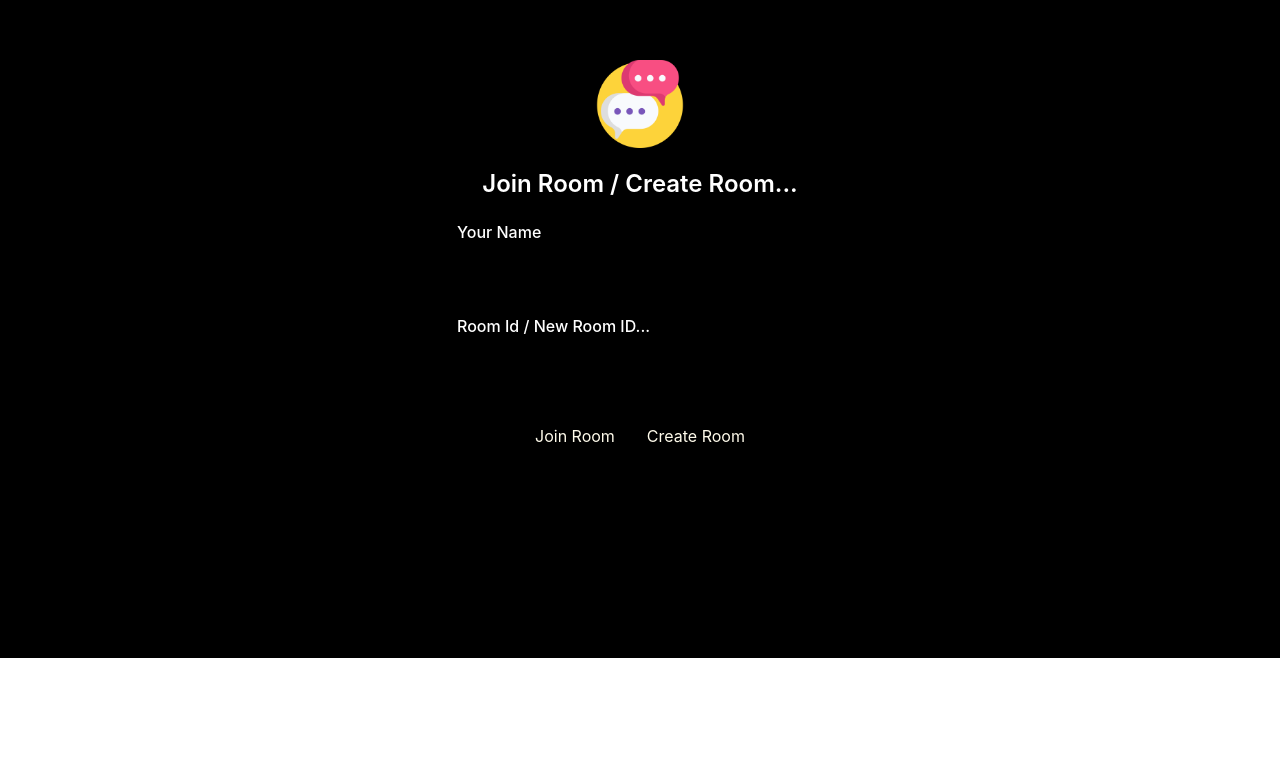
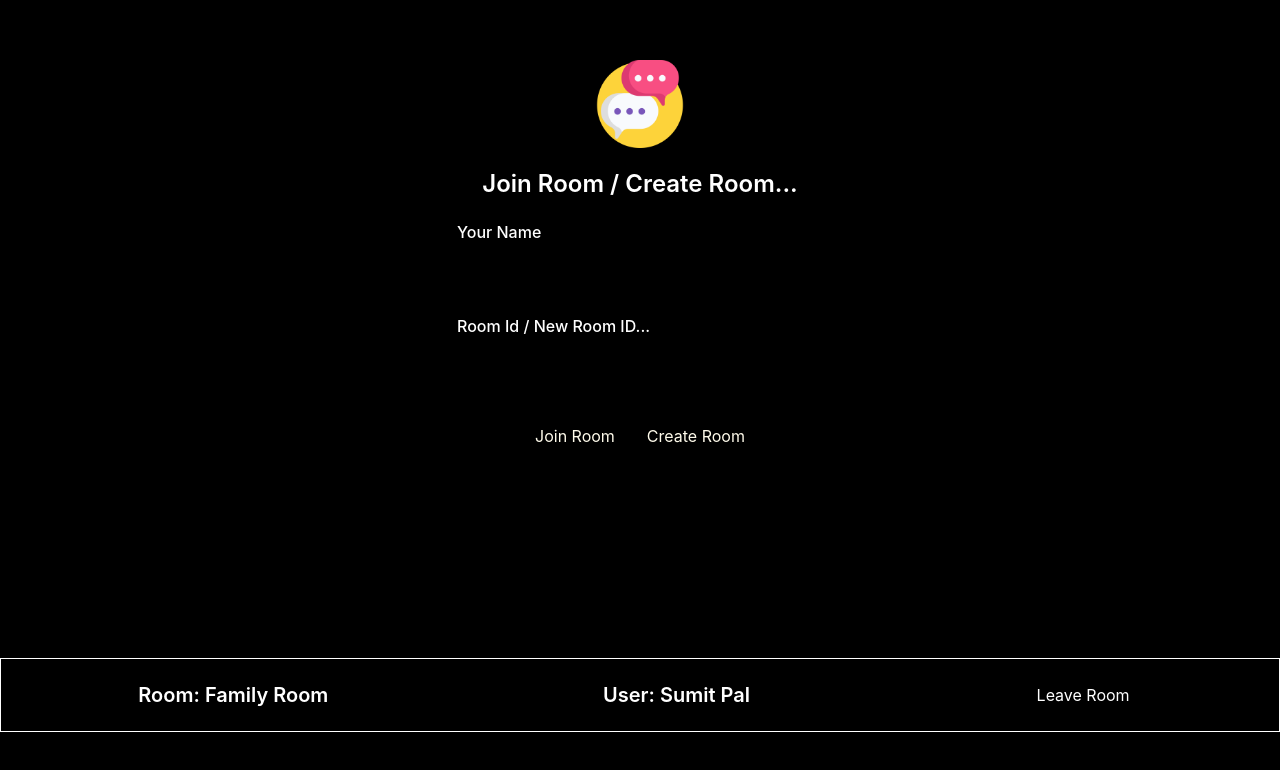
Before and after one commit to programmerdevOp/chat-application-frontend, a React (Vite) app: page / in a window 1280 px wide. Shown: the part 142-912 px from the top of the page. Before the commit the page ends 800 px from the top, so only its background shows below. Built offline with nearby package versions, Linux system fonts and the light colour scheme.

Commit message:
making changes in chat page

```diff
--- a/src/App.jsx
+++ b/src/App.jsx
@@ -2,6 +2,7 @@ import { useState } from 'react'
 import './App.css'
 import toast from 'react-hot-toast'
 import JoinCreateChat from './components/JoinCreateChat'
+import ChatPage from './components/ChatPage'
 
 function App() {
 
@@ -13,6 +14,7 @@ function App() {
     // </div>
     <div className='bg-black'>
       <JoinCreateChat/>
+      <ChatPage/>
     </div>
   )
 }
--- /dev/null
+++ b/src/components/ChatPage.jsx
@@ -0,0 +1,30 @@
+
+
+const ChatPage = () => {
+    return (
+        <div className="h-screen bg-black text-white">
+            <header className="dark:border-gray-700 shadow border py-5 flex justify-around items-center">
+                {/* room name container */}
+                <div>
+                    <h1 className="text-xl font-semibold">
+                        Room: <span>Family Room</span>
+                    </h1>
+                </div>
+
+                {/* username container */}
+                <div>
+                    <h1 className="text-xl font-semibold">
+                        User: <span>Sumit Pal</span>
+                    </h1>
+                </div>
+
+                {/* leave room button */}
+                <div>
+                    <button className="dark:bg-red-500 dark:hover:bg-red-700 px-3 py-1  rounded-full text-white">Leave Room</button>
+                </div>
+            </header>
+        </div>
+    )
+}
+
+export default ChatPage;
--- a/src/config/Routes.jsx
+++ b/src/config/Routes.jsx
@@ -1,12 +1,13 @@
 import React from "react";
 import { Routes, Route } from "react-router-dom";
 import App from "../App";
+import ChatPage from "../components/ChatPage";
 
 const AppRoutes = () => {
     return (
         <Routes>
             <Route path='/' element={<App />} />
-            <Route path='/chat' element={<h1>This is chat page</h1>} />
+            <Route path='/chat' element={<ChatPage/>} />
             <Route path="/about" element={<h1>This is about page</h1>} />
             <Route path="*" element={<h1>404 Page Not Found</h1>} />
         </Routes>
```
